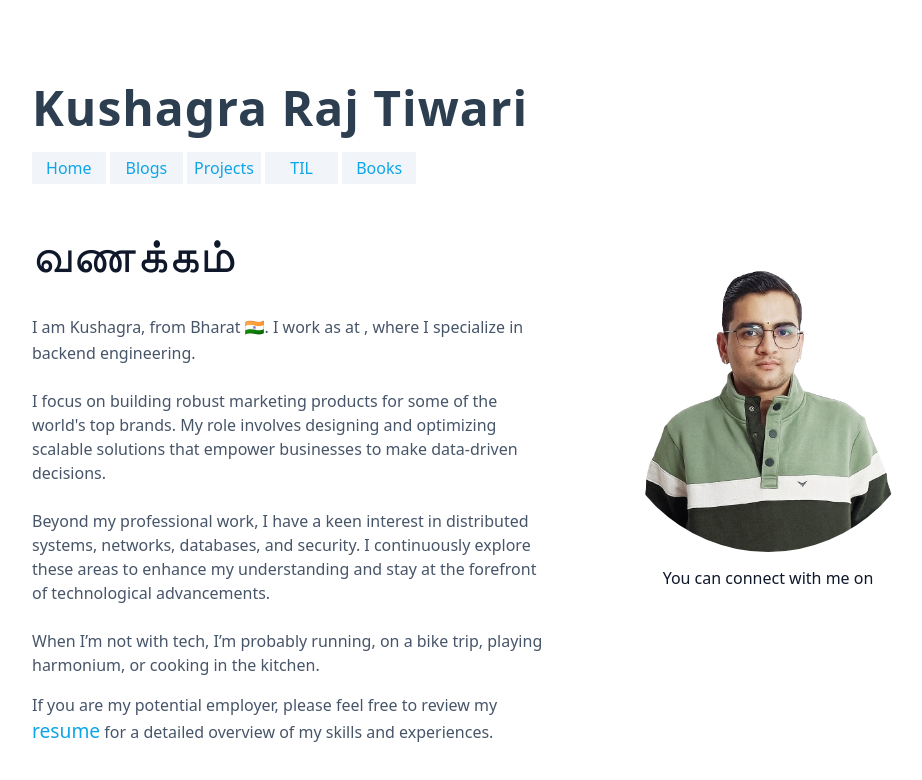
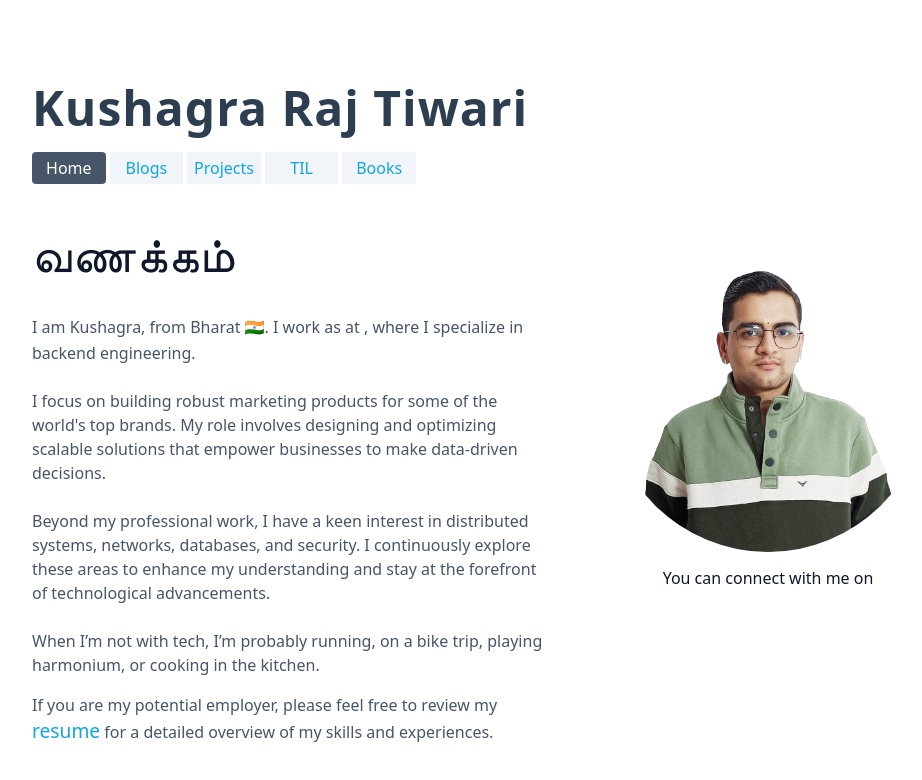
Before and after one commit to krtEngineer/portfolio, a React (Vite) app: page / in a window 1280 px wide. Shown: the top 780 px of the page, without its empty margins (160-1082 px from the left). Built offline with nearby package versions, Linux system fonts and the light colour scheme; no server answers.

Commit message:
Adding Navigation bar links.
Signed-off-by: Kushagra Raj Tiwari <kushagra.tiwari@marketcast.com>

```diff
--- a/src/App.jsx
+++ b/src/App.jsx
@@ -39,6 +39,18 @@ const router = createBrowserRouter([
         loader: blogsLoader,
         errorElement: <Message message={"Error in loading blogs."} />,
       },
+      {
+        path: "tils",
+        element: <Hero />,
+        loader: blogsLoader,
+        errorElement: <Message message={"Error in loading blogs."} />,
+      },
+      {
+        path: "books",
+        element: <Hero />,
+        loader: blogsLoader,
+        errorElement: <Message message={"Error in loading blogs."} />,
+      },
     ],
   },
 ]);
--- a/src/components/NavItem.jsx
+++ b/src/components/NavItem.jsx
@@ -1,10 +1,15 @@
-import { Link } from "react-router-dom";
+import { NavLink } from "react-router-dom";
 
 const NavItem = ({ navItem }) => {
   return (
-    <Link to={navItem.link} className="nav-item">
+    <NavLink
+      to={navItem.link}
+      className={({ isActive }) =>
+        isActive ? "nav-item active-tab" : "nav-item"
+      }
+    >
       {navItem.name}
-    </Link>
+    </NavLink>
   );
 };
 export default NavItem;
--- a/src/components/NavItems.jsx
+++ b/src/components/NavItems.jsx
@@ -4,7 +4,7 @@ const NavItems = ({ navItems }) => {
   return (
     <section className="nav-items">
       {navItems.map((navItem) => {
-        return <NavItem key={navItem.id} navItem={navItem} />;
+        return <NavItem key={navItem.id} navItem={navItem}></NavItem>;
       })}
     </section>
   );
--- a/src/components/ProjectCategory.jsx
+++ b/src/components/ProjectCategory.jsx
@@ -10,7 +10,6 @@ const ProjectCategory = ({ category }) => {
       onClick={() => {
         localStorage.setItem(contentType, title);
       }}
-      target="_blank"
       className="project"
     >
       <div className="project-img-container">
--- a/src/constants/navItems.js
+++ b/src/constants/navItems.js
@@ -20,10 +20,10 @@ export const navItems = [
   {
     id: 4,
     name: "TIL",
-    link: "/",
+    link: "/tils",
     active: true,
   },
-  { id: 5, name: "Books", link: "/", active: true },
+  { id: 5, name: "Books", link: "/books", active: true },
 
   {
     id: 6,
--- a/src/index.css
+++ b/src/index.css
@@ -326,6 +326,7 @@ grid-column-gap: 4px;
 }
 
 .nav-item{
+  cursor: pointer;
   display: flex;
   align-items: center;
   justify-content: center;
@@ -338,6 +339,19 @@ grid-column-gap: 4px;
   /* temp */
   /* border: 1px solid red */
 }
+
+.nav-item:hover{
+  background-color: var(--grey-600);
+  color: var(--white);
+}
+
+.active-tab{
+  background-color: var(--grey-600);
+  color: var(--white);
+  border-radius: 4px;
+}
+
+
 
 /*
 =============
@@ -465,7 +479,7 @@ PROJECTS
   width: 90vw;
   max-width: var(--max-width);
   margin: 0 auto;
-  margin-top: 3rem;
+  /* margin-top: 3rem; */
   display: grid;
   gap: 2rem;
 }
--- a/src/pages/Blogs.jsx
+++ b/src/pages/Blogs.jsx
@@ -22,7 +22,6 @@ const Blogs = () => {
   }
   return (
     <section className="projects">
-      <Title title={contentType} />
       <div className="projects-center">
         {blogs.map((blog) => {
           return <Blog key={blog.id} blog={blog} />;
--- a/src/pages/Layout.jsx
+++ b/src/pages/Layout.jsx
@@ -1,5 +1,5 @@
 import React from "react";
-import { Outlet, useNavigation } from "react-router-dom";
+import { Outlet, useLocation, useNavigation } from "react-router-dom";
 import Navbar from "../components/Navbar";
 import { navItems } from "../constants/navItems";
 
--- a/src/pages/ProjectCategories.jsx
+++ b/src/pages/ProjectCategories.jsx
@@ -27,7 +27,6 @@ const ProjectCategories = () => {
 
   return (
     <section className="projects">
-      <Title title={"Projects"} />
       <div className="projects-center">
         {projectCategories.map((category) => {
           return <ProjectCategory key={category.id} category={category} />;
--- a/src/pages/Projects.jsx
+++ b/src/pages/Projects.jsx
@@ -22,7 +22,6 @@ const Projects = () => {
   }
   return (
     <section className="projects">
-      <Title title={localStorage.getItem(contentType)} />
       <div className="projects-center">
         {projects.map((project) => {
           return <Project key={project.id} project={project} />;
```
